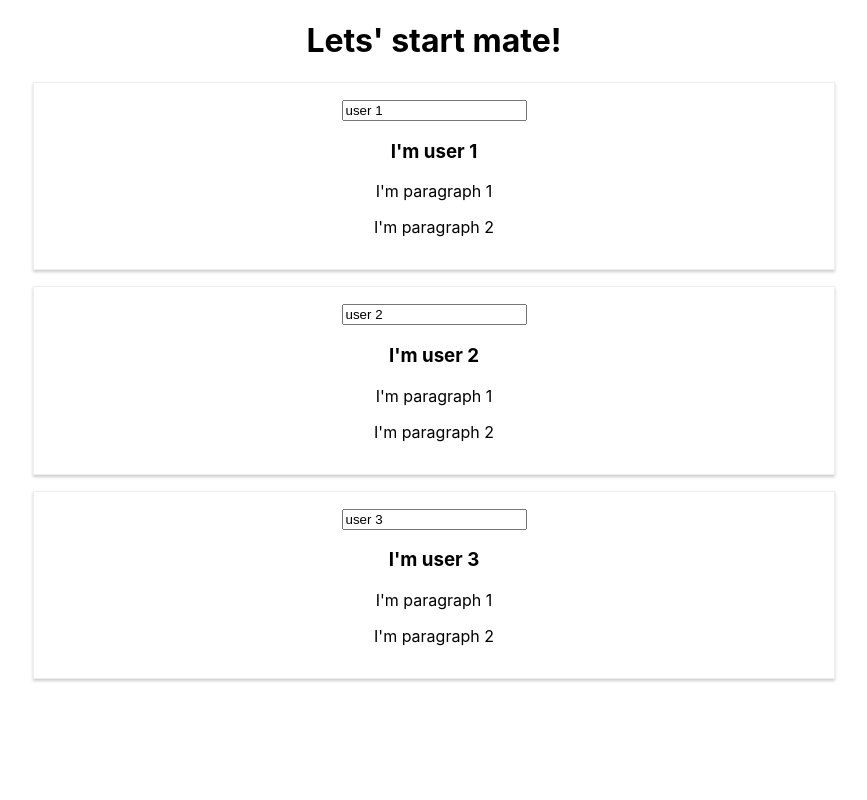
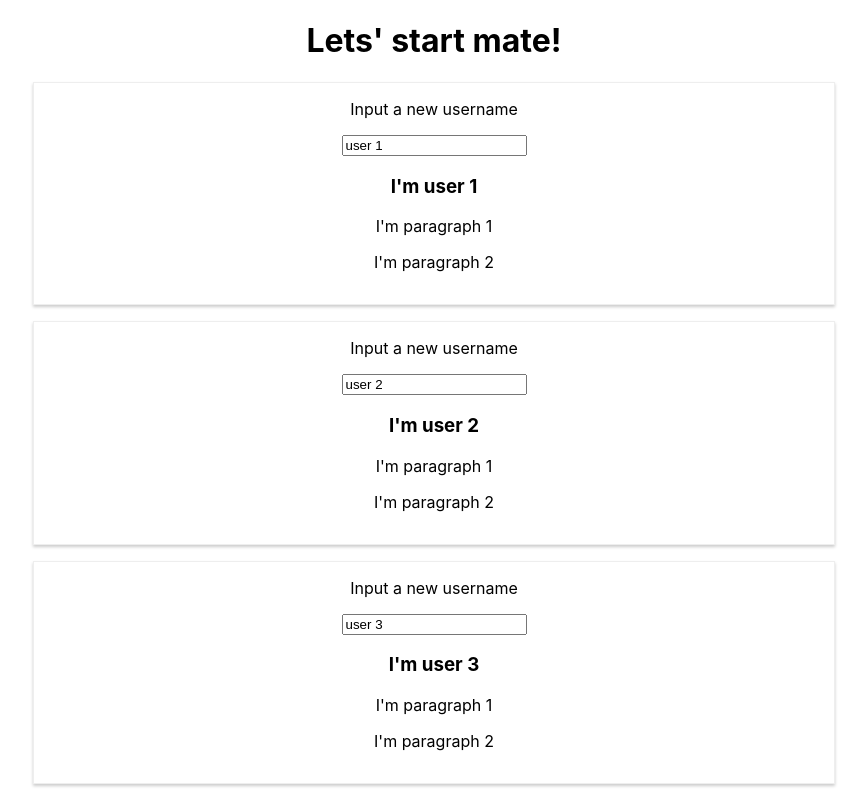
Before and after one commit to ElDav1d/react-complete-guide-base-syntax-exercise, a React (Create React App) app: page / in a window 1280 px wide. Shown: the whole page, without its empty margins (206-1073 px from the left). Built offline with nearby package versions, Linux system fonts and the light colour scheme.

Commit message:
Apply inlined style

```diff
--- a/src/UserInput/UserInput.js
+++ b/src/UserInput/UserInput.js
@@ -1,11 +1,18 @@
 const userInput = (props) => {
+  const inputStyle = {
+    display: 'block',
+    margin: '1rem auto',
+  }
+
   return (
-    <div>
+    <form>
+      <label>Input a new username</label>
       <input
+        style={inputStyle}
         onChange={props.changed}
         type="text"
         value={props.name}/>
-    </div>
+    </form>
   )
 };
 
```
